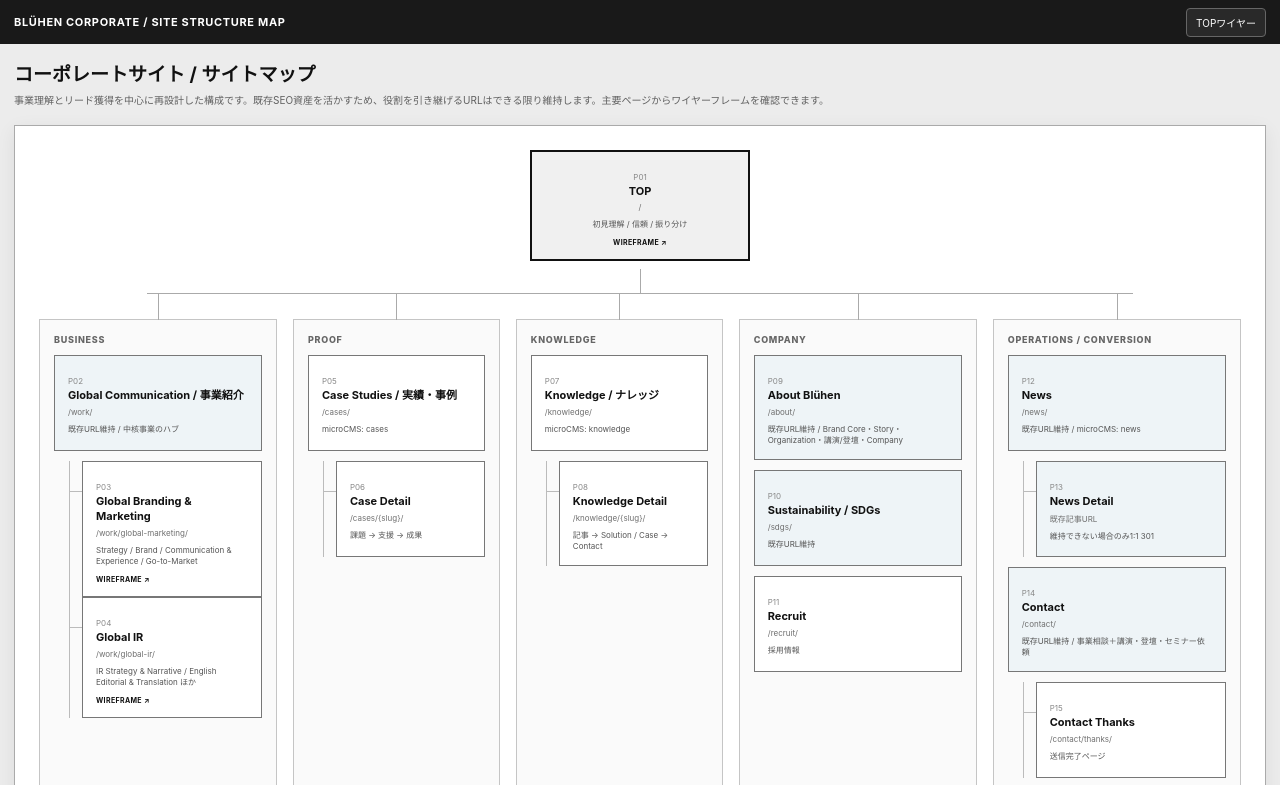
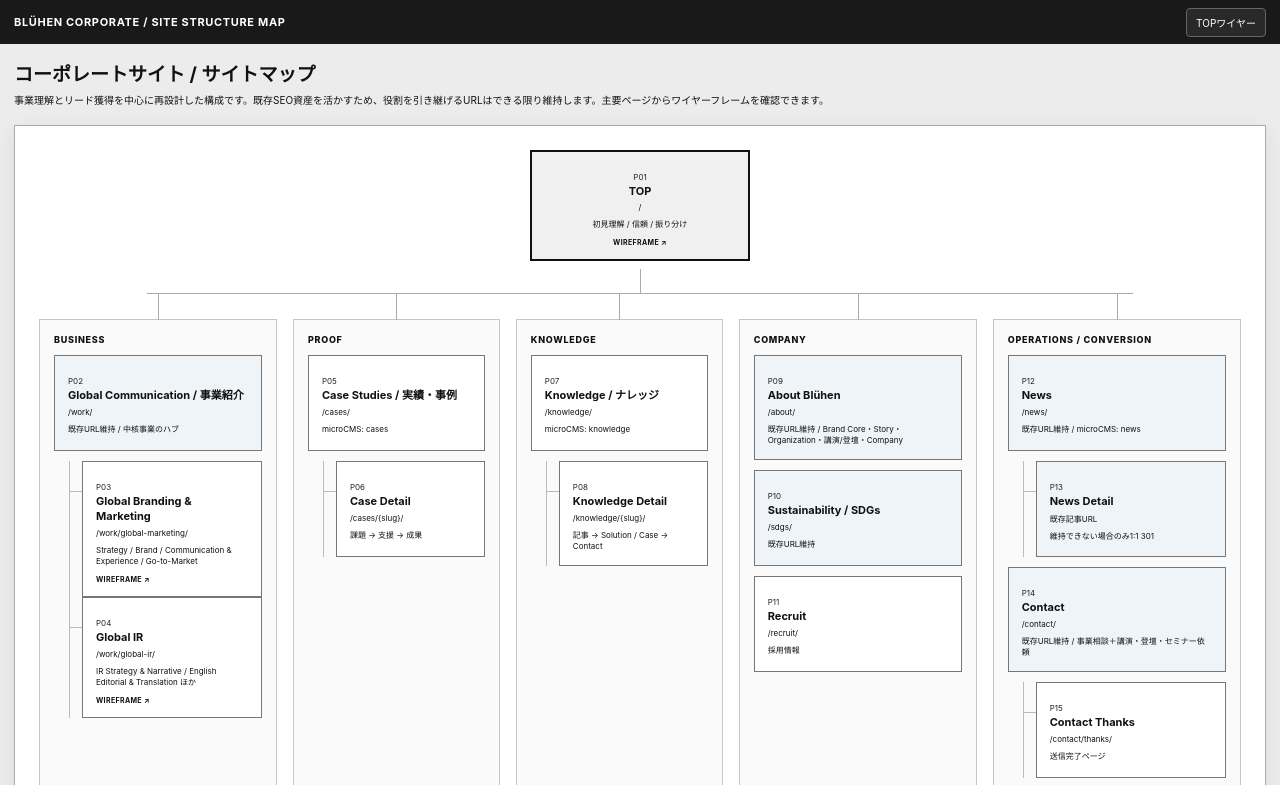
Before and after one commit to postkeimocore/bluhen-corporate, a plain HTML site: page index.html in a window 1280 px wide. Shown: the top 785 px of the page. Drawn offline with Linux system fonts and the light colour scheme.

Commit message:
increase sitemap text contrast

```diff
--- a/index.html
+++ b/index.html
@@ -8,9 +8,9 @@
 :root{--bg:#ececec;--paper:#fff;--ink:#111;--muted:#6d6d6d;--line:#aaa;--soft:#f6f6f6;--retain:#eef4f7}
 *{box-sizing:border-box}html,body{margin:0;min-height:100%;font-family:-apple-system,BlinkMacSystemFont,"Helvetica Neue","Hiragino Kaku Gothic ProN","Yu Gothic",Meiryo,sans-serif;background:var(--bg);color:var(--ink)}
 .topbar{height:44px;background:#191919;color:#fff;display:flex;align-items:center;gap:8px;padding:0 14px;position:sticky;top:0;z-index:20}.topbar strong{font-size:11px;letter-spacing:.06em}.topbar .grow{flex:1}.topbar a{border:1px solid #666;background:#292929;color:#fff;border-radius:4px;padding:6px 9px;text-decoration:none;font-size:10px}
-.intro{max-width:1500px;margin:15px auto 10px;padding:0 14px}.intro h1{font-size:19px;margin:0 0 6px}.intro p{margin:0;max-width:980px;color:#606060;font-size:10px;line-height:1.65}
-.map-wrap{padding:6px 14px 24px}.canvas{max-width:1500px;margin:0 auto;background:#fff;border:1px solid #aaa;box-shadow:0 5px 18px rgba(0,0,0,.07);padding:24px}.root-wrap{display:flex;justify-content:center;position:relative;padding-bottom:32px}.root-wrap:after{content:"";position:absolute;bottom:0;left:50%;height:24px;border-left:1px solid #aaa}.node{display:block;background:#fff;border:1px solid #777;padding:12px 13px;color:#111;text-decoration:none;min-height:96px}.node:hover{outline:2px solid #bbb}.node .id{font-size:8px;color:#888;margin-bottom:3px}.node strong{display:block;font-size:11px;line-height:1.35}.node .route{display:block;font-size:8px;color:#6f6f6f;margin-top:4px;word-break:break-all}.node .meta{display:block;font-size:8px;margin-top:7px;color:#555;line-height:1.45}.node .wire{display:block;font-size:7px;font-weight:700;margin-top:7px;letter-spacing:.05em}.node.root{border:2px solid #111;width:220px;background:#f0f0f0;text-align:center}.node.retain{background:var(--retain)}
-.sitemap-grid{display:grid;grid-template-columns:1.15fr 1fr 1fr 1.15fr 1.2fr;gap:16px;position:relative;padding-top:26px}.sitemap-grid:before{content:"";position:absolute;top:0;left:9%;right:9%;border-top:1px solid #aaa}.group{position:relative;border:1px solid #c5c5c5;background:#fafafa;padding:14px;min-width:0}.group:before{content:"";position:absolute;top:-27px;left:50%;height:27px;border-left:1px solid #aaa}.group-title{font-size:9px;font-weight:800;letter-spacing:.08em;color:#666;margin-bottom:10px;text-transform:uppercase}.group>.node+.node{margin-top:10px}.group>.child-stack+.node{margin-top:10px}.child-stack{margin:10px 0 0 15px;padding-left:12px;border-left:1px solid #bbb}.child-stack .node{position:relative}.child-stack .node:before{content:"";position:absolute;left:-13px;top:29px;width:12px;border-top:1px solid #bbb}.solution-note{margin-top:18px;border:1px solid #bbb;background:#fafafa;padding:12px 14px}.solution-note strong{font-size:10px}.solution-note p{font-size:8px;line-height:1.55;color:#666;margin:5px 0 0}.role-note{margin-top:18px;border-top:1px solid #bbb;padding-top:12px}.role-note>p{font-size:8px;color:#777;margin:0 0 8px}.role-grid{display:grid;grid-template-columns:repeat(5,1fr);gap:10px}.role-box{background:#f8f8f8;border:1px solid #bbb;padding:9px 10px;min-height:60px}.role-box strong{font-size:9px}.role-box p{font-size:8px;line-height:1.45;color:#666;margin:4px 0 0}
+.intro{max-width:1500px;margin:15px auto 10px;padding:0 14px}.intro h1{font-size:19px;margin:0 0 6px}.intro p{margin:0;max-width:980px;color:#111;font-size:10px;line-height:1.65}
+.map-wrap{padding:6px 14px 24px}.canvas{max-width:1500px;margin:0 auto;background:#fff;border:1px solid #aaa;box-shadow:0 5px 18px rgba(0,0,0,.07);padding:24px}.root-wrap{display:flex;justify-content:center;position:relative;padding-bottom:32px}.root-wrap:after{content:"";position:absolute;bottom:0;left:50%;height:24px;border-left:1px solid #aaa}.node{display:block;background:#fff;border:1px solid #777;padding:12px 13px;color:#111;text-decoration:none;min-height:96px}.node:hover{outline:2px solid #bbb}.node .id{font-size:8px;color:#222;margin-bottom:3px}.node strong{display:block;font-size:11px;line-height:1.35}.node .route{display:block;font-size:8px;color:#111;margin-top:4px;word-break:break-all}.node .meta{display:block;font-size:8px;margin-top:7px;color:#111;line-height:1.45}.node .wire{display:block;font-size:7px;font-weight:700;margin-top:7px;letter-spacing:.05em}.node.root{border:2px solid #111;width:220px;background:#f0f0f0;text-align:center}.node.retain{background:var(--retain)}
+.sitemap-grid{display:grid;grid-template-columns:1.15fr 1fr 1fr 1.15fr 1.2fr;gap:16px;position:relative;padding-top:26px}.sitemap-grid:before{content:"";position:absolute;top:0;left:9%;right:9%;border-top:1px solid #aaa}.group{position:relative;border:1px solid #c5c5c5;background:#fafafa;padding:14px;min-width:0}.group:before{content:"";position:absolute;top:-27px;left:50%;height:27px;border-left:1px solid #aaa}.group-title{font-size:9px;font-weight:800;letter-spacing:.08em;color:#111;margin-bottom:10px;text-transform:uppercase}.group>.node+.node{margin-top:10px}.group>.child-stack+.node{margin-top:10px}.child-stack{margin:10px 0 0 15px;padding-left:12px;border-left:1px solid #bbb}.child-stack .node{position:relative}.child-stack .node:before{content:"";position:absolute;left:-13px;top:29px;width:12px;border-top:1px solid #bbb}.solution-note{margin-top:18px;border:1px solid #bbb;background:#fafafa;padding:12px 14px}.solution-note strong{font-size:10px}.solution-note p{font-size:8px;line-height:1.55;color:#111;margin:5px 0 0}.role-note{margin-top:18px;border-top:1px solid #bbb;padding-top:12px}.role-note>p{font-size:8px;color:#111;margin:0 0 8px}.role-grid{display:grid;grid-template-columns:repeat(5,1fr);gap:10px}.role-box{background:#f8f8f8;border:1px solid #bbb;padding:9px 10px;min-height:60px}.role-box strong{font-size:9px}.role-box p{font-size:8px;line-height:1.45;color:#111;margin:4px 0 0}
 @media(max-width:1120px){.sitemap-grid{grid-template-columns:repeat(2,1fr)}.sitemap-grid:before,.group:before,.root-wrap:after{display:none}.role-grid{grid-template-columns:repeat(2,1fr)}}
 @media(max-width:760px){.canvas{padding:14px}.sitemap-grid{grid-template-columns:1fr;padding-top:8px}.role-grid{grid-template-columns:1fr}}
 </style>
```
